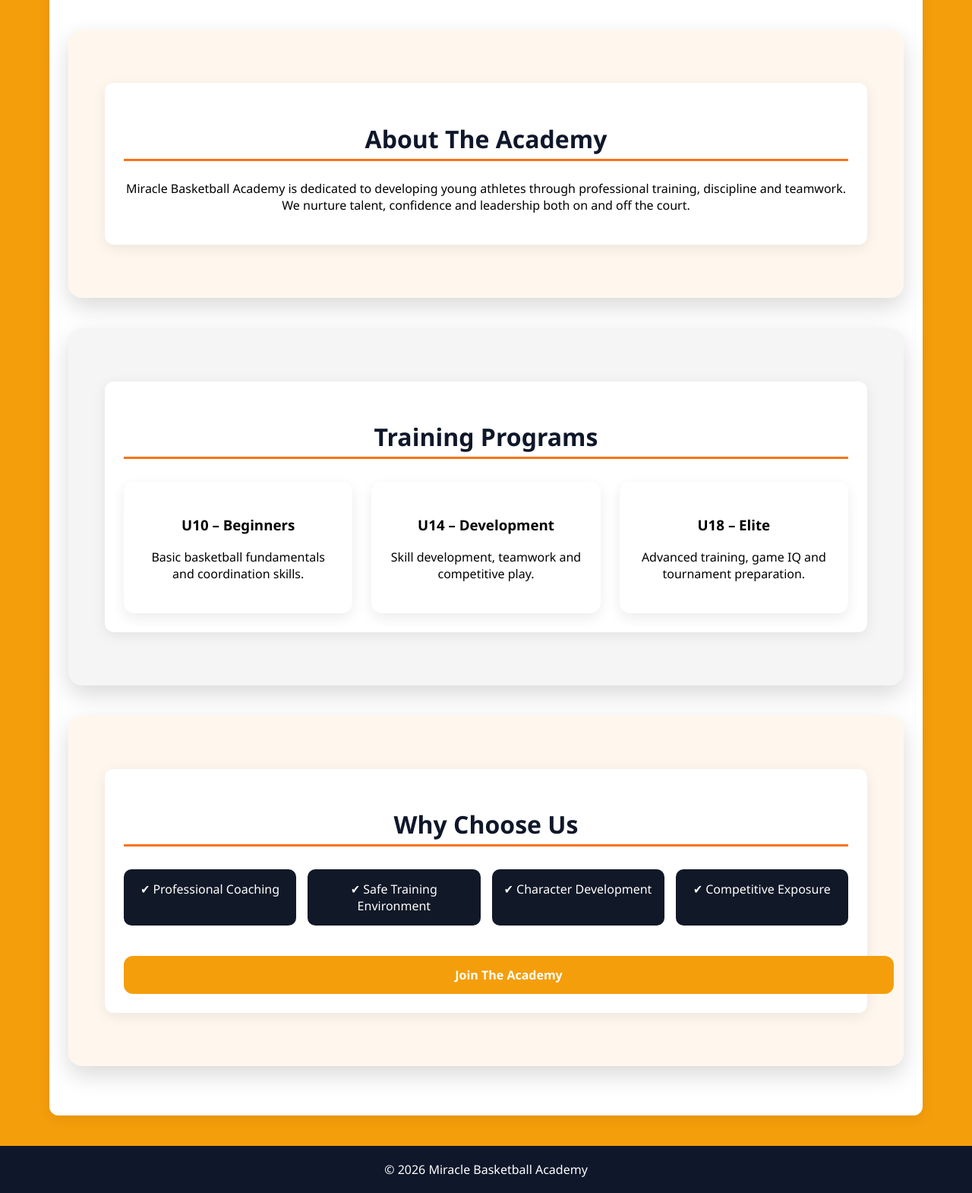
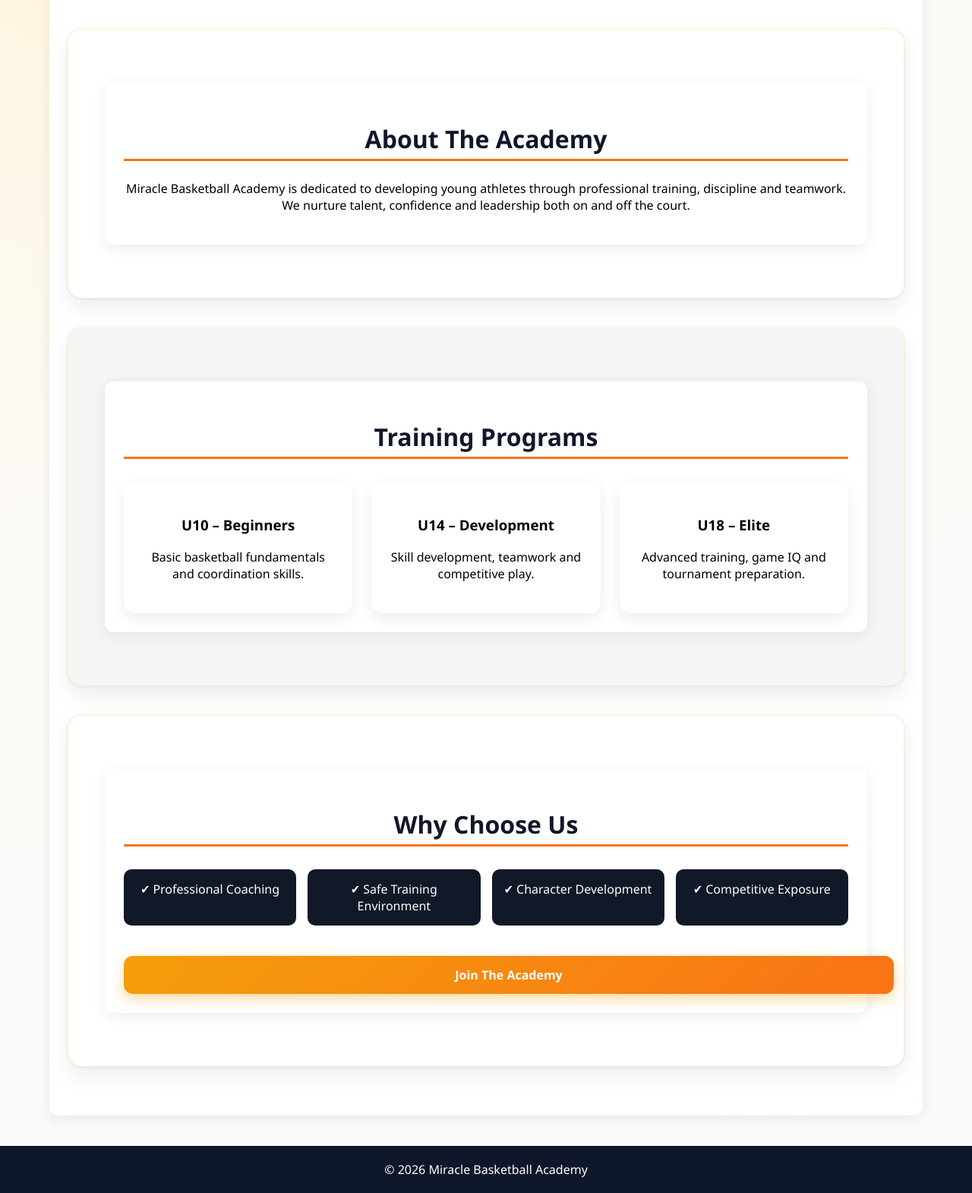
Before and after one commit to mccalsta/mba, a Flask app: page / in a window 1280 px wide. Shown: the part 707-2277 px from the top of the page at 76% size. Run offline with Flask 3, Linux system fonts and the light colour scheme.

Commit message:
Update style.css

```diff
--- a/static/css/style.css
+++ b/static/css/style.css
@@ -7,7 +7,10 @@
 body{
     margin:0;
     font-family: 'Segoe UI', Tahoma, Geneva, Verdana, sans-serif;
-    background:var(--mba-orange);
+
+    /* soft warm sports background */
+    background:
+    radial-gradient(circle at 20% 20%, #fff3d6 0%, #fdfaf4 40%, #f8fafc 100%);
 }
 
 /* NAVBAR */
@@ -174,7 +177,7 @@ input {
 
 /* BUTTONS */
 .btn-primary{
-    background:var(--mba-orange);
+    background:linear-gradient(135deg,#f59e0b,#f97316);
     color:white;
     padding:14px 30px;
     border-radius:12px;
@@ -182,11 +185,12 @@ input {
     font-weight:700;
     display:inline-block;
     transition:.25s;
+    box-shadow:0 6px 18px rgba(245,158,11,0.4);
 }
 
 .btn-primary:hover{
-    background:var(--mba-orange-dark);
-    transform:translateY(-2px);
+    transform:translateY(-3px);
+    box-shadow:0 10px 26px rgba(245,158,11,0.5);
 }
 
 /* SECTIONS */
@@ -265,11 +269,20 @@ input {
     color:var(--mba-orange);
 }
 .section{
-    background:var(--mba-light);
+    background:white;
     margin:40px auto;
     border-radius:18px;
     max-width:1100px;
-    box-shadow:0 12px 30px rgba(0,0,0,0.15);
+    box-shadow:
+        0 12px 30px rgba(0,0,0,0.08),
+        0 0 0 3px rgba(245,158,11,0.08);
+}
+
+hr{
+    border:none;
+    height:2px;
+    background:linear-gradient(to right, transparent, #f59e0b, transparent);
+    margin:40px 0;
 }
 
 /* FOOTER */
```
